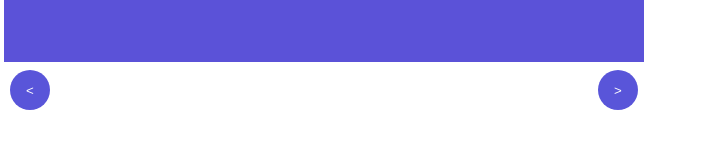
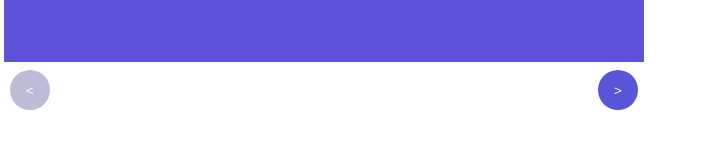
Before and after one commit to richardimaoka/tutorial-carousel-animation, a React (Create React App) app in the folder app/: page / in a window 1280 px wide. Shown: the part 302-450 px from the top of the page, without its empty margins (0-703 px from the left). Built offline with nearby package versions, Linux system fonts and the light colour scheme.

Commit message:
let the prev and next buttons work

```diff
--- a/app/src/App.tsx
+++ b/app/src/App.tsx
@@ -59,6 +59,9 @@ interface CarouselButtonsProps {
 const CarouselButtons = ({ images, onClick }: CarouselButtonsProps) => {
   const snappedIndex = images.findIndex((image) => image.isSnapped);
 
+  const hasPrev = 0 < snappedIndex;
+  const hasNext = snappedIndex < images.length - 1;
+
   return (
     <div
       style={{
@@ -75,8 +78,9 @@ const CarouselButtons = ({ images, onClick }: CarouselButtonsProps) => {
           borderRadius: "20px",
           borderWidth: "0px",
           color: "#ffffff",
-          backgroundColor: "#5955D9",
+          backgroundColor: hasPrev ? "#5955D9" : "#bcbbd8",
         }}
+        onClick={hasPrev ? () => onClick(snappedIndex - 1) : undefined}
       >
         &lt;
       </button>
@@ -88,8 +92,9 @@ const CarouselButtons = ({ images, onClick }: CarouselButtonsProps) => {
           borderRadius: "20px",
           borderWidth: "0px",
           color: "#ffffff",
-          backgroundColor: "#5955D9",
+          backgroundColor: hasNext ? "#5955D9" : "#bcbbd8",
         }}
+        onClick={hasNext ? () => onClick(snappedIndex + 1) : undefined}
       >
         &gt;
       </button>
```
